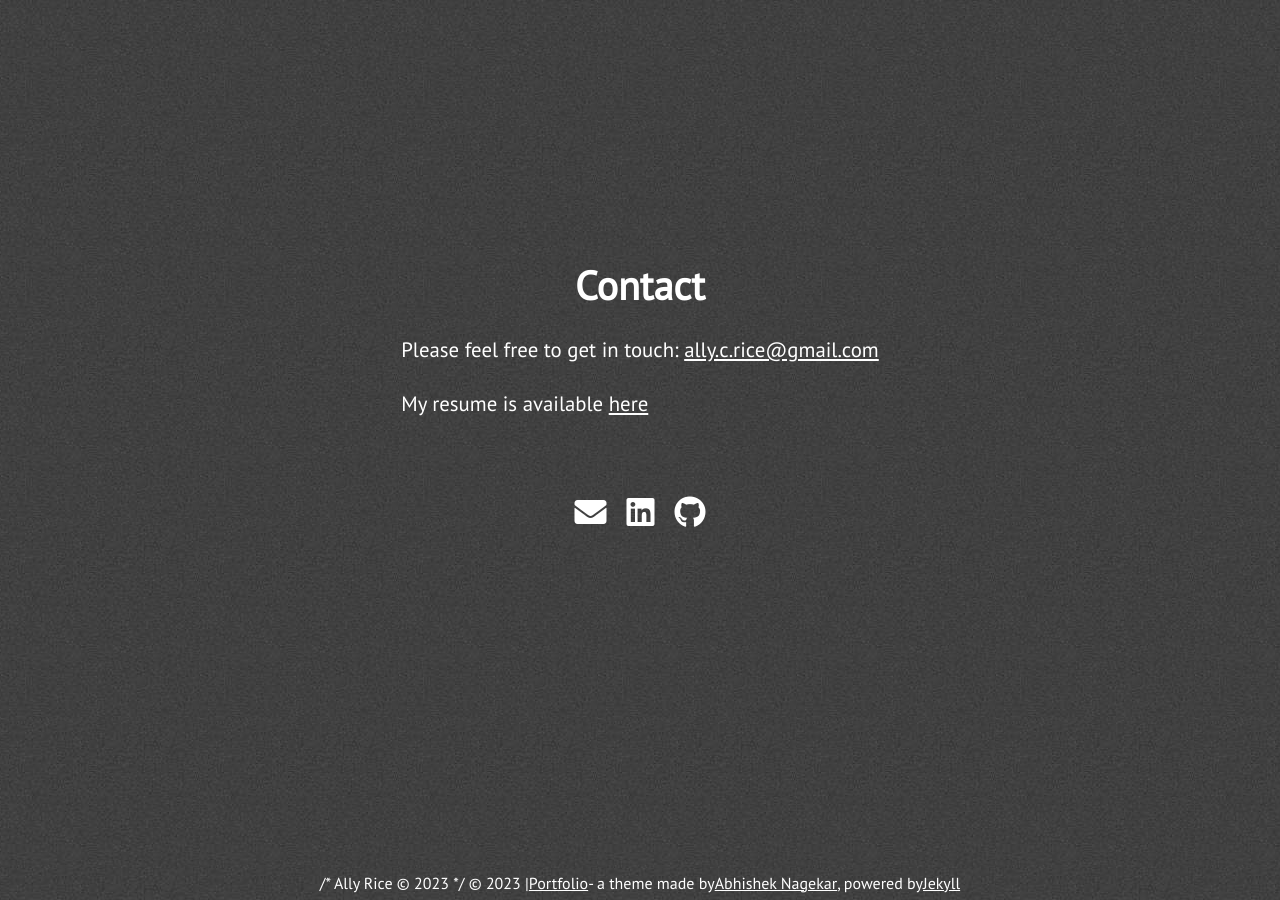
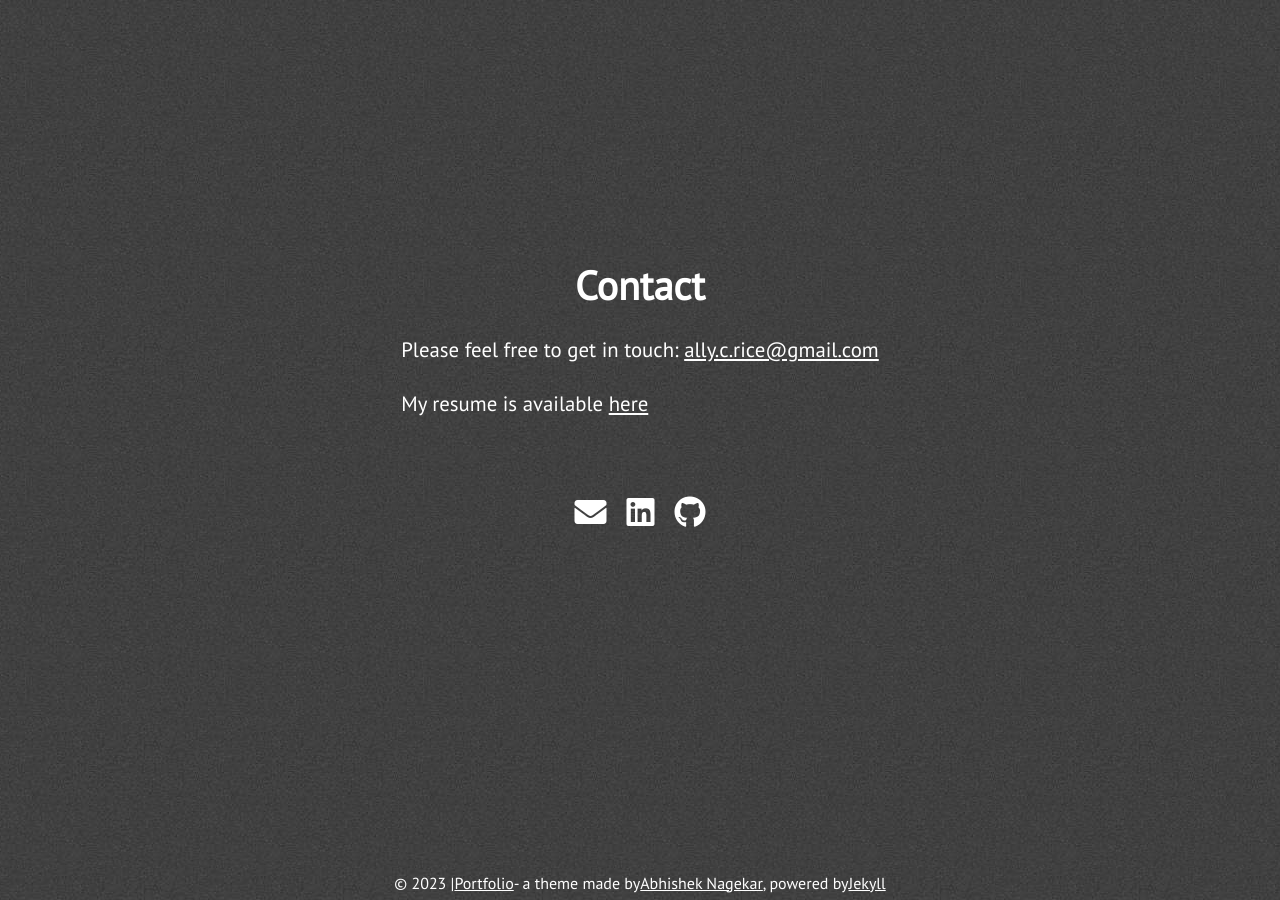
Before and after one commit to alrice12/alrice12.github.io, a Jekyll site: the page built from index.html, in a window 1280 px wide and 900 px high, scrolled down 4081 px. Built offline with Jekyll 4.4.1, drawn with Linux system fonts in a browser that asks for light colours; nearby versions of some CDN libraries.

Commit message:
Update footer.html

```diff
--- a/_includes/footer.html
+++ b/_includes/footer.html
@@ -1,4 +1,3 @@
 <footer class="footer footer-text">
-    /* {{ site.title }} &copy; {{ site.time | date: '%Y' }} */
-    &copy; {{ site.time | date: '%Y' }} | <a href="https://github.com/abhn/portfolio" target="_blank" rel="noopener noreferrer">Portfolio</a> - a theme made by <a href="" target="_blank" rel="noopener noreferrer">Abhishek Nagekar</a>, powered by <a href="https://jekyllrb.com/" target="_blank">Jekyll</a>
+    &copy; {{ site.time | date: '%Y' }} | <a href="https://github.com/abhn/portfolio" target="_blank" rel="noopener noreferrer"> Portfolio</a>  - a theme made by <a href="" target="_blank" rel="noopener noreferrer"> Abhishek Nagekar</a>, powered by <a href="https://jekyllrb.com/" target="_blank"> Jekyll</a>
 </footer>
```
